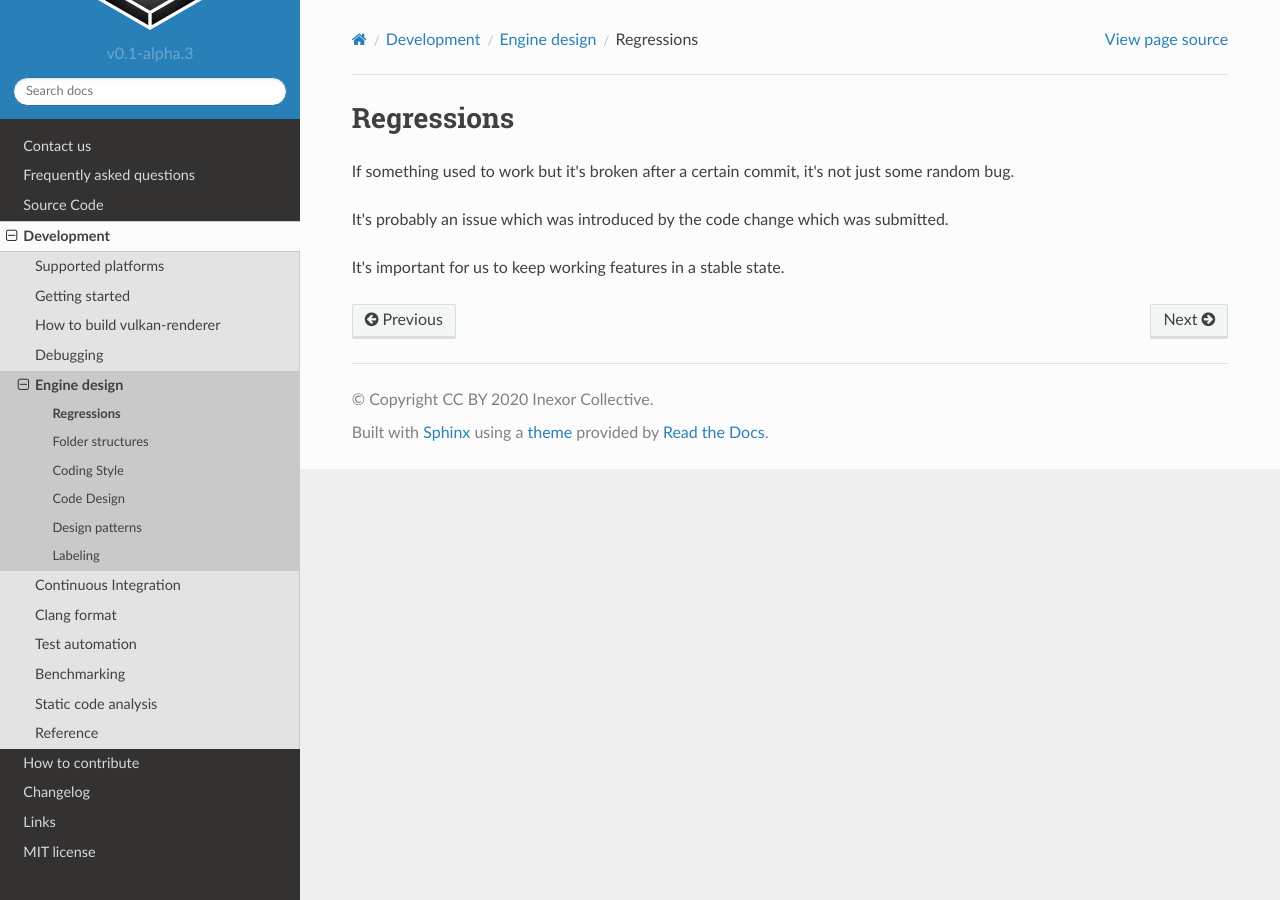
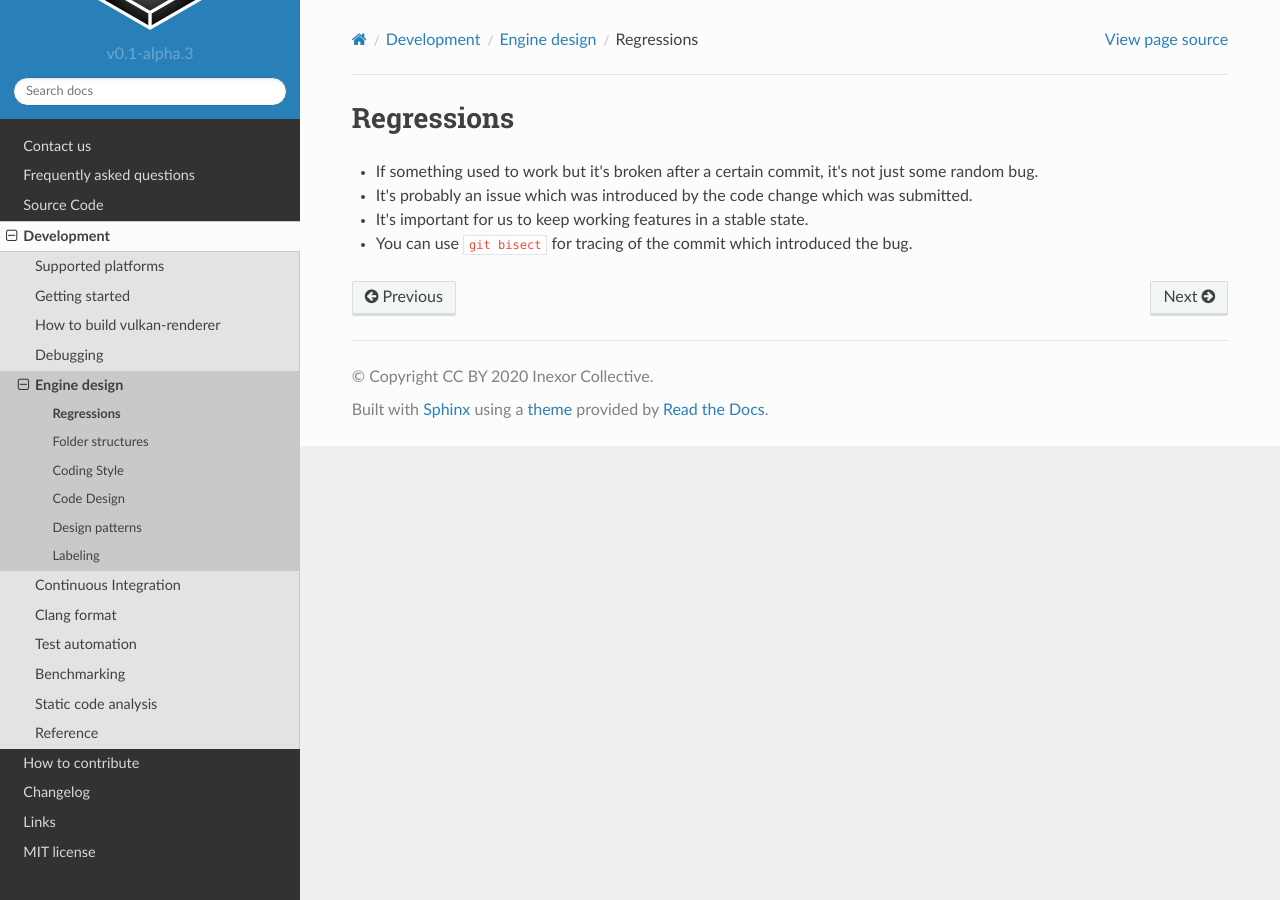
Before and after one commit to inexorgame/vulkan-renderer, a Sphinx documentation site: the page built from documentation/source/development/engine-design/regressions.rst, in a window 1280 px wide. Built offline with Sphinx 7.4.7 and the Read the Docs theme 2.0.0, drawn with Linux system fonts in a browser that asks for light colours; pages that are not in the unit, such as notebooks, are missing from menus.

Commit message:
[wiki] Formatted 'regressions'.
Signed-off-by: Johannes <johannesschneider@outlook.com>

```diff
--- a/documentation/source/development/engine-design/regressions.rst
+++ b/documentation/source/development/engine-design/regressions.rst
@@ -1,8 +1,7 @@
 Regressions
 ===========
 
-If something used to work but it's broken after a certain commit, it's not just some random bug.
-
-It's probably an issue which was introduced by the code change which was submitted.
-
-It's important for us to keep working features in a stable state.
+- If something used to work but it's broken after a certain commit, it's not just some random bug.
+- It's probably an issue which was introduced by the code change which was submitted.
+- It's important for us to keep working features in a stable state.
+- You can use ``git bisect`` for tracing of the commit which introduced the bug.
```
